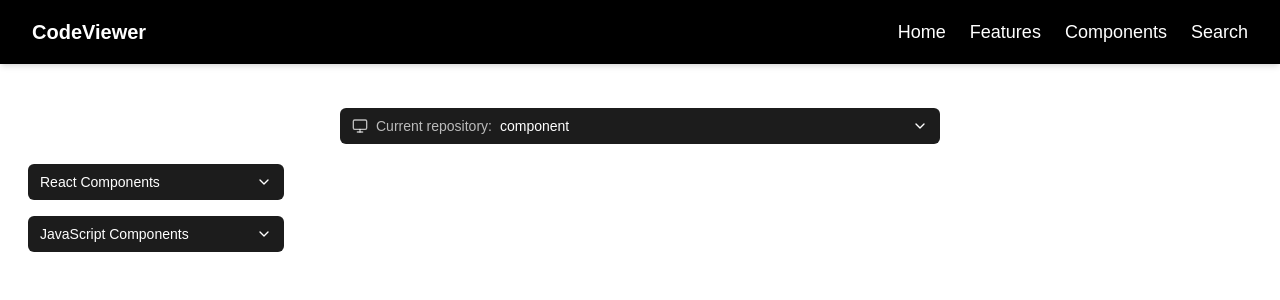
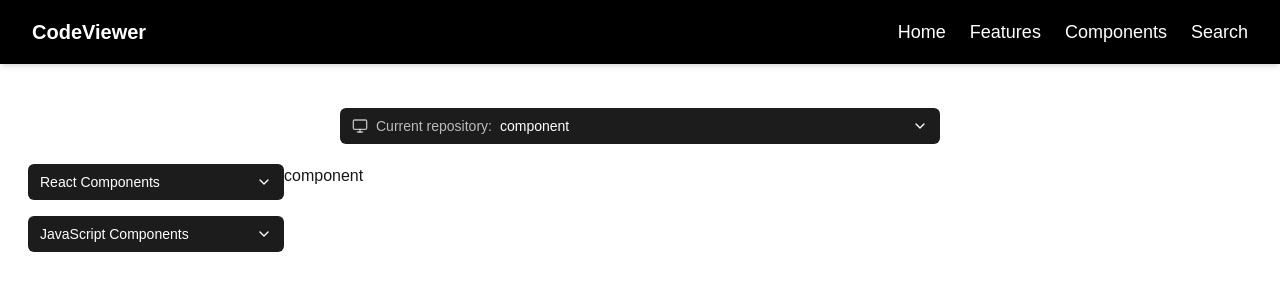
Before and after one commit to radhika757/machine-coding, a Next.js app: page /components in a window 1280 px wide. Shown: the top 300 px of the page. Built offline with nearby package versions, Linux system fonts and the light colour scheme.

Commit message:
second layout

```diff
--- a/app/(routes)/components/page.tsx
+++ b/app/(routes)/components/page.tsx
@@ -1,6 +1,7 @@
 "use client"
 
 import Dropdown from '@/app/_components/dropdown/Dropdown'
+import CodeTemplate from '@/app/_components/layouts/CodeTemplate'
 import SideMenu from '@/app/_components/side-menu/SideMenu'
 import React from 'react'
 
@@ -13,6 +14,7 @@ const components = () => {
     </div>
     <div className='flex mt-5'>
       <SideMenu/>
+      <CodeTemplate/>
     </div>
    </div>
    </>
--- /dev/null
+++ b/app/_components/layouts/CodeTemplate.tsx
@@ -0,0 +1,11 @@
+import React from 'react'
+
+const CodeTemplate = () => {
+    return (
+      <div>
+        component
+      </div>
+    )
+}
+
+export default CodeTemplate
```
